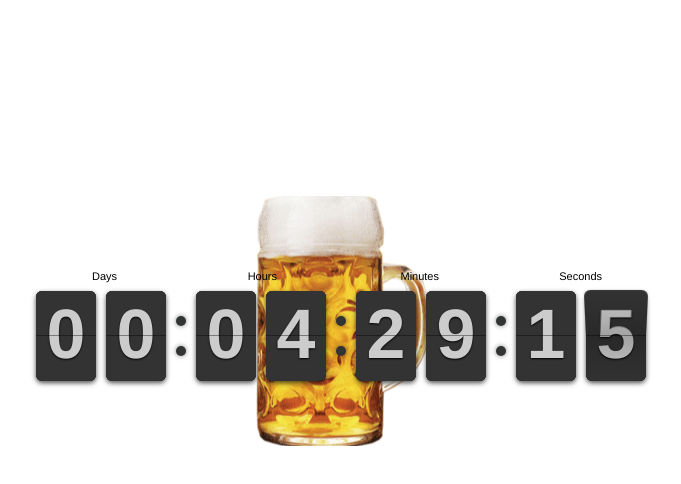
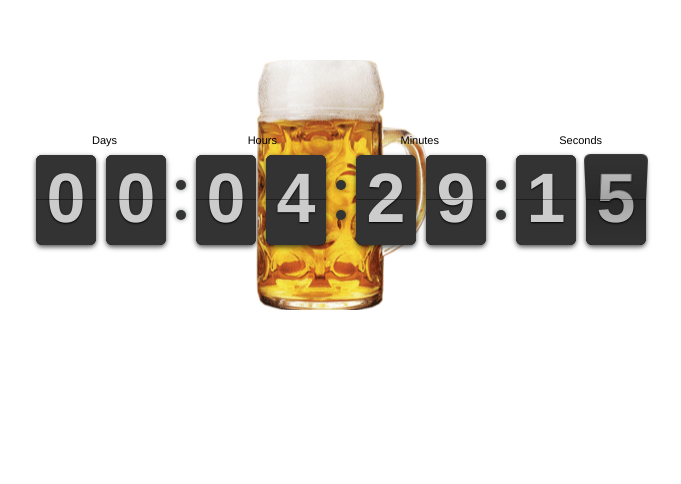
Before and after one commit to ttsoftware/ttsoftware.github.io, a plain HTML site: page index.html in a window 1280 px wide. Shown: the part 204-688 px from the top of the page, without its empty margins (300-981 px from the left). Drawn offline with Linux system fonts and the light colour scheme.

Commit message:
Center clock

```diff
--- a/clock.css
+++ b/clock.css
@@ -12,7 +12,7 @@
 .center {
   position:fixed;
   text-align: center;
-  top: 50%;
+  top: 33%;
   left: 25%;
 }
 .clock-size{
```
